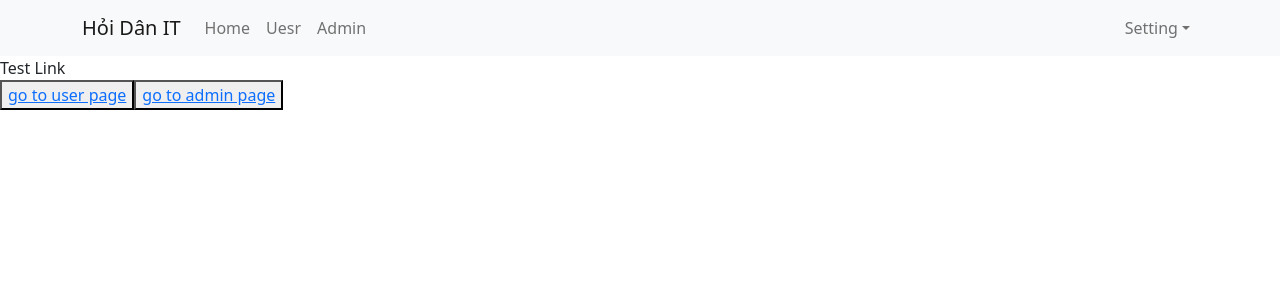
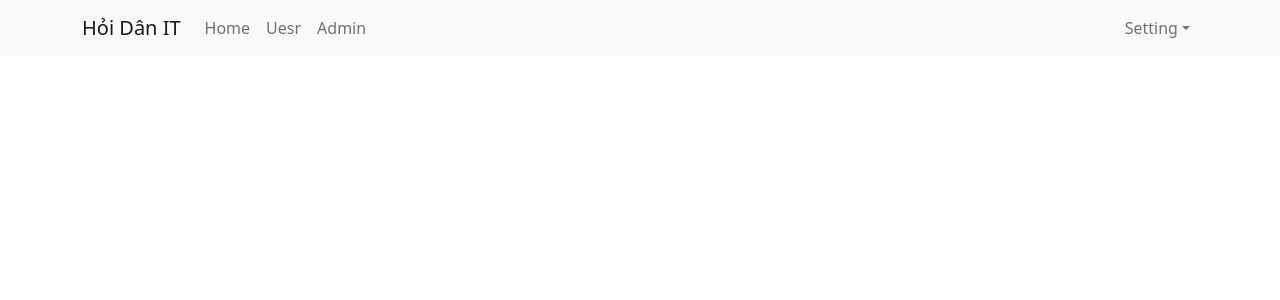
Before and after one commit to khoi23/web-demo, a React (Create React App) app: page / in a window 1280 px wide. Shown: the top 300 px of the page. Built offline with nearby package versions, Linux system fonts and the light colour scheme.

Commit message:
video 49

```diff
--- a/src/App.js
+++ b/src/App.js
@@ -1,25 +1,21 @@
-import React from 'react';
-import Header from './Components/Header/Header';
-import { Link } from "react-router-dom";
-
+import React from "react";
+import Header from "./Components/Header/Header";
+import {  Outlet } from "react-router-dom";
 
 const App = () => {
   return (
     <div className="app-container">
-      <Header />
-      <div>
-        Test Link
-        <div>
-          <button>
-            <Link to="/users">go to user page</Link>
-          </button>
-          <button>
-            <Link to="/admins">go to admin page</Link>
-          </button>
+      <div className="header-container">
+        <Header />
+      </div>
+      <div className="mai-container">
+        <div className="sidenav-container"></div>
+        <div className="app-container">
+          <Outlet />
         </div>
       </div>
     </div>
   );
-}
+};
 
-export default App
+export default App;
--- a/src/index.js
+++ b/src/index.js
@@ -11,9 +11,10 @@
 root.render(
   <BrowserRouter>
     <Routes>
-      <Route path="/" element={<App />} />
-      <Route path="users" element={<User />} />
-      <Route path="admins" element={<Admin />} />
+      <Route path="/" element={<App />}>
+        <Route path="users" element={<User />} />
+        <Route path="admins" element={<Admin />} />
+      </Route>
     </Routes>
   </BrowserRouter>
 );
```
